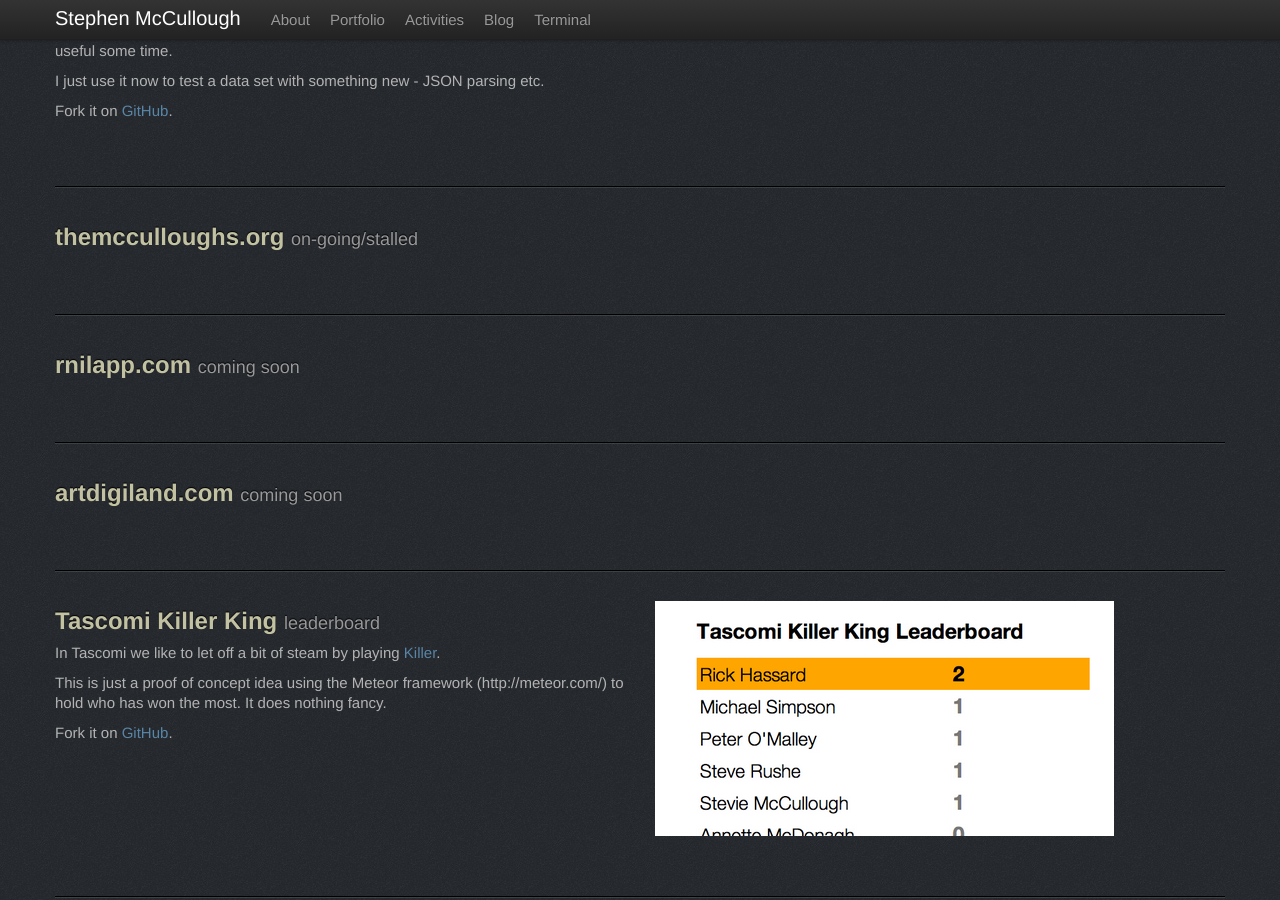
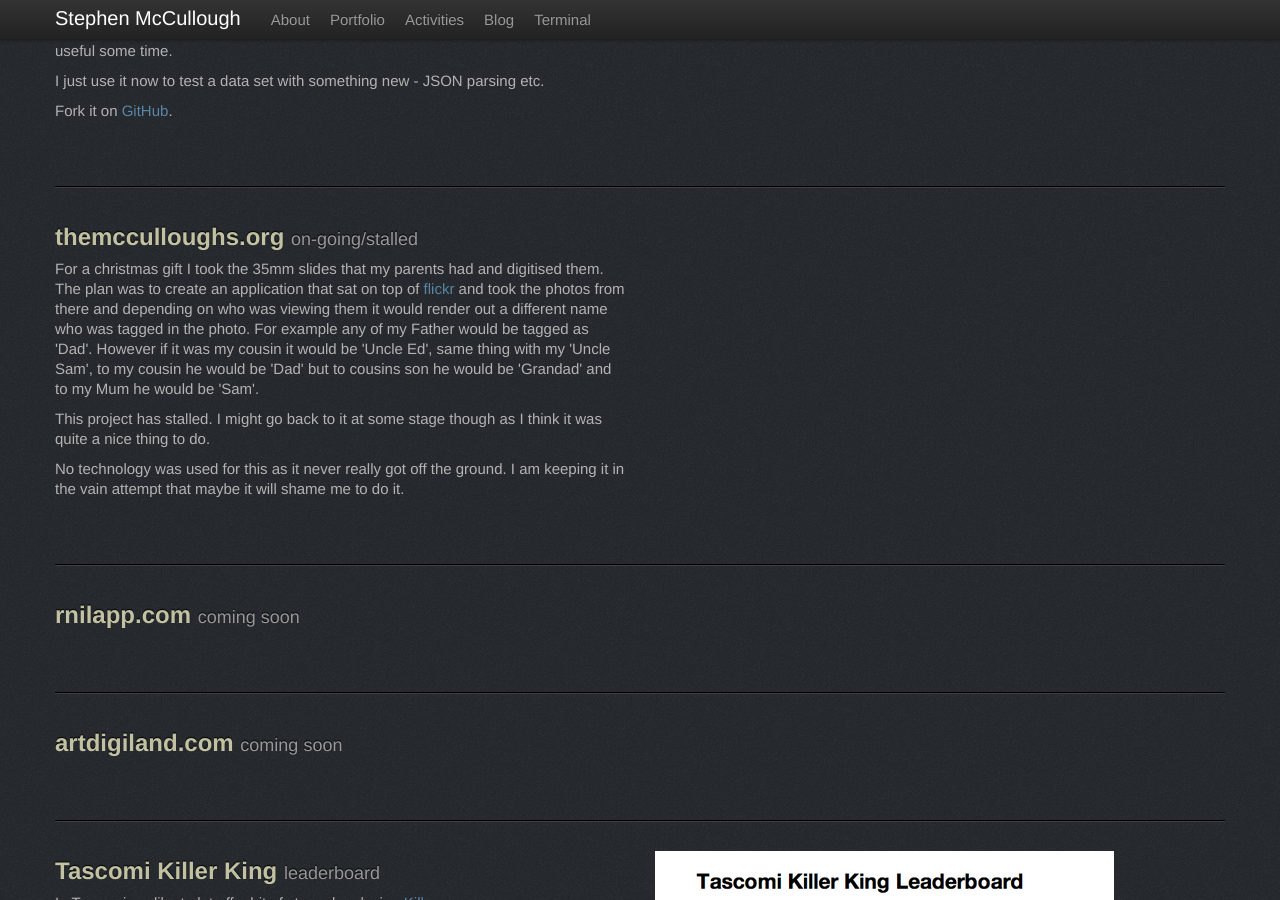
Before and after one commit to swmcc/swmcc.github.io, a Jekyll site: the page built from index.html, in a window 1280 px wide and 900 px high, scrolled down 2225 px. Built offline with Jekyll 4.4.1, drawn with Linux system fonts in a browser that asks for light colours; nearby versions of some CDN libraries; the list of posts is cut into pages by our own code.

Commit message:
Expanded blurb on the-mcculloughs.org

```diff
--- a/index.html
+++ b/index.html
@@ -196,6 +196,9 @@ is_index: true
 
 		<h2>themcculloughs.org <small>on-going/stalled</small></h2>
 
+		<p>For a christmas gift I took the 35mm slides that my parents had and digitised them. The plan was to create an application that sat on top of <a href="http://www.flickr.com">flickr</a> and took the photos from there and depending on who was viewing them it would render out a different name who was tagged in the photo. For example any of my Father would be tagged as 'Dad'. However if it was my cousin it would be 'Uncle Ed', same thing with my 'Uncle Sam', to my cousin he would be 'Dad' but to cousins son he would be 'Grandad' and to my Mum he would be 'Sam'.</p>
+		<p>This project has stalled. I might go back to it at some stage though as I think it was quite a nice thing to do.</p>
+		<p>No technology was used for this as it never really got off the ground. I am keeping it in the vain attempt that maybe it will shame me to do it.</p>
 
 		</div>
 			<div class="row">
```
